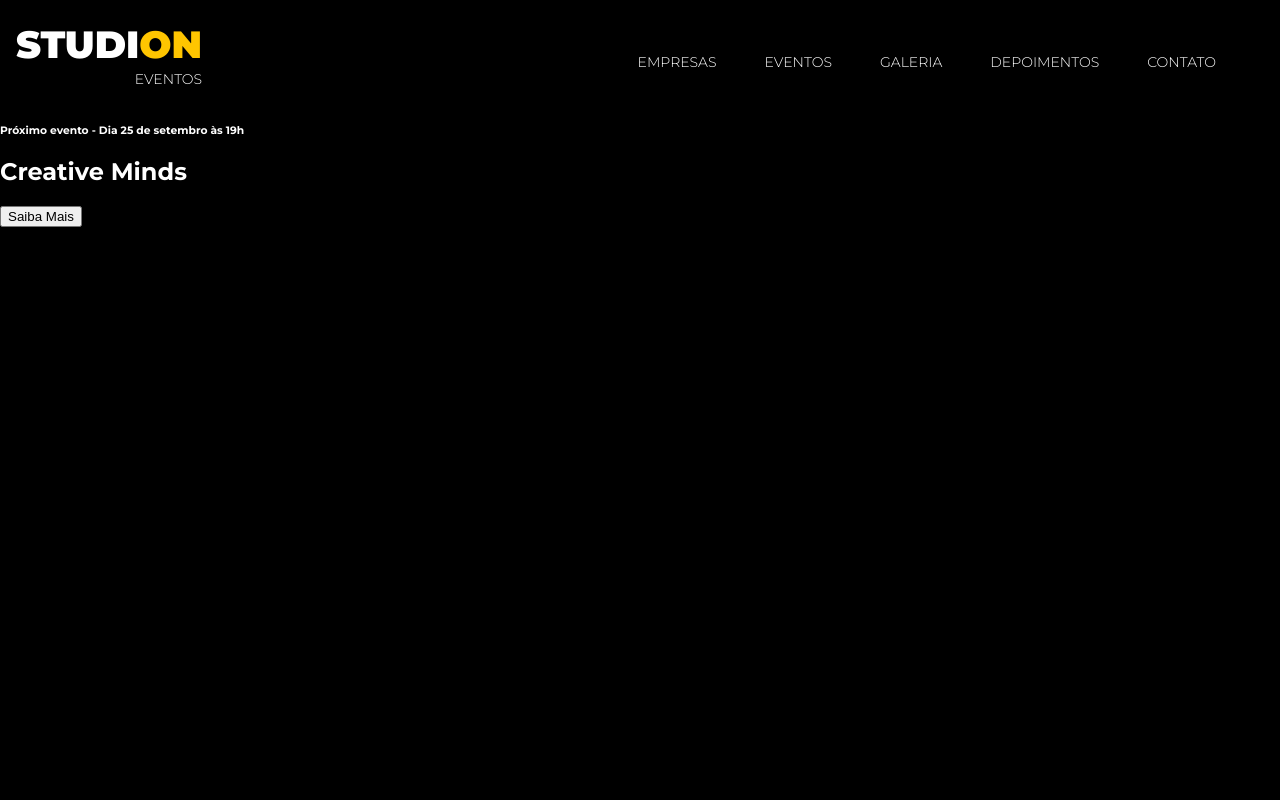
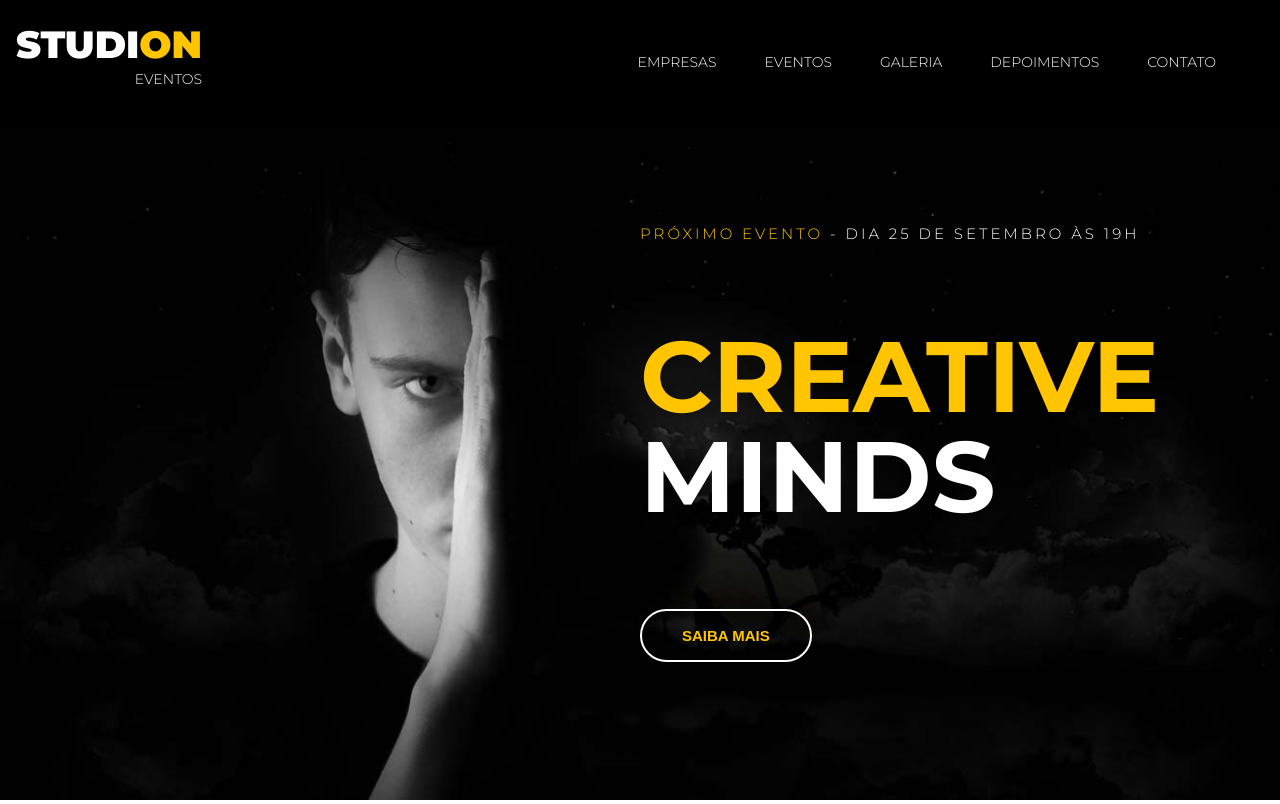
Before and after one commit to maiqueanderson/studion, a website: page src/index.html in a window 1280 px wide. Shown: the top 804 px of the page. Drawn offline with Linux system fonts and the light colour scheme; files whose address does not match are found by name.

Commit message:
feat(header): implemented header styles

```diff
--- a/src/index.html
+++ b/src/index.html
@@ -46,9 +46,12 @@
     <header>
         <div id="slider">
             <div class="slide">
-                <h6><span>Próximo evento</span> - Dia 25 de setembro às 19h</h6>
-                <h2><span>Creative</span> Minds</h2>
-                <button>Saiba Mais</button>
+                <img class="slide__background-image" src="./images/banner.jpg" alt="Studion Banner"/>
+                <div class="slide__copy">
+                    <h6><span class="copy-primary">Próximo evento</span> - Dia 25 de setembro às 19h</h6>
+                    <h2><span class="copy-primary">Creative</span> Minds</h2>
+                    <button class="btn btn--slide">Saiba Mais</button>
+                </div>
             </div>
         </div>
     </header>
--- a/src/style.css
+++ b/src/style.css
@@ -12,7 +12,7 @@
     --colorPrimary: #ffc500;
     font-family: 'Montserrat', sans-serif;
     font-size: 16px;
-
+    --default-padding: 1rem;
 }
 
 /* aqui eu estou definindo todas as propriedades que estarão no body do site */
@@ -38,6 +38,7 @@ h6{
 .navbar {
     /* para colocar o navbar sempre fixo no site, mesmo quando rolado para baixo */
     position: fixed;
+    z-index: 1;
     /* define que o elemento será em grid  */
     display: grid;
     /* posiciona os elementos em colunas dentro da grid precisa colocar as medidas das colunas fr é a medida de fração que pode ser utilizada apenas no grid*/
@@ -106,6 +107,63 @@ h6{
 
 #slider{
     background-color: #000;
-    height: calc(100vh - 7.75rem);
     color: #fff;
 }
+
+.slide{
+    position: relative;
+    height: calc(100vh - 7.75rem);
+}
+
+.slide__background-image{
+    width: 100%;
+    height: 100%;
+    object-position: center;
+    object-fit: cover;
+}
+
+.slide__copy{
+    position: absolute;
+    top: 6.25rem;
+    /* vw é uma unidade de medida para view width largura da tela */
+    left: 50vw;
+}
+
+.slide__copy h6{
+    font-size: 0.9375rem;
+    font-weight: 400;
+    text-transform: uppercase;
+    letter-spacing: 0.1875rem;
+}
+
+.slide__copy h2{
+    font-size: 6.25rem;
+    text-transform: uppercase;
+    line-height: 6.25rem;
+}
+
+/* esse comando é para forçar a quebra de linha */
+.slide__copy h2 span{
+    display: block;
+}
+
+.btn{
+    cursor: pointer;
+    padding: 1rem 2.5rem;
+    color: var(--colorPrimary);
+    border: 0.125rem solid #fff;
+    border-radius: 5rem;
+    /* para remover a cor do fundo do botão. */
+    background: unset;
+    font-size: 0.9375rem;
+    font-weight: 700;
+    text-transform: uppercase;
+    /* determina a transição all serve para tudo e o ease é o tipo */
+    transition: 0.5s all ease;
+}
+
+.btn:hover, .btn:active, .btn:focus{
+    border-color: var(--colorPrimary);
+    background-color: var(--colorPrimary);
+    color: #fff;
+}
```
Also changed, not shown: src/images/banner.jpg (added), src/images/contact.jpg (added), src/images/institutional.jpg (added), src/images/parallax.jpg (added), 4 other files.
